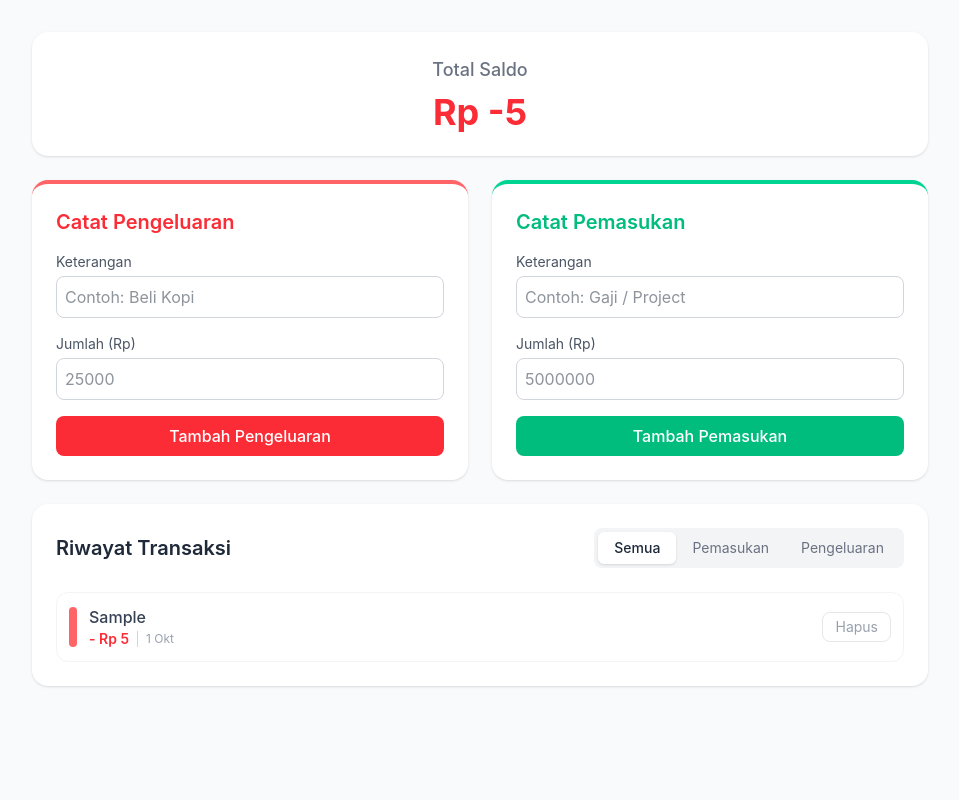
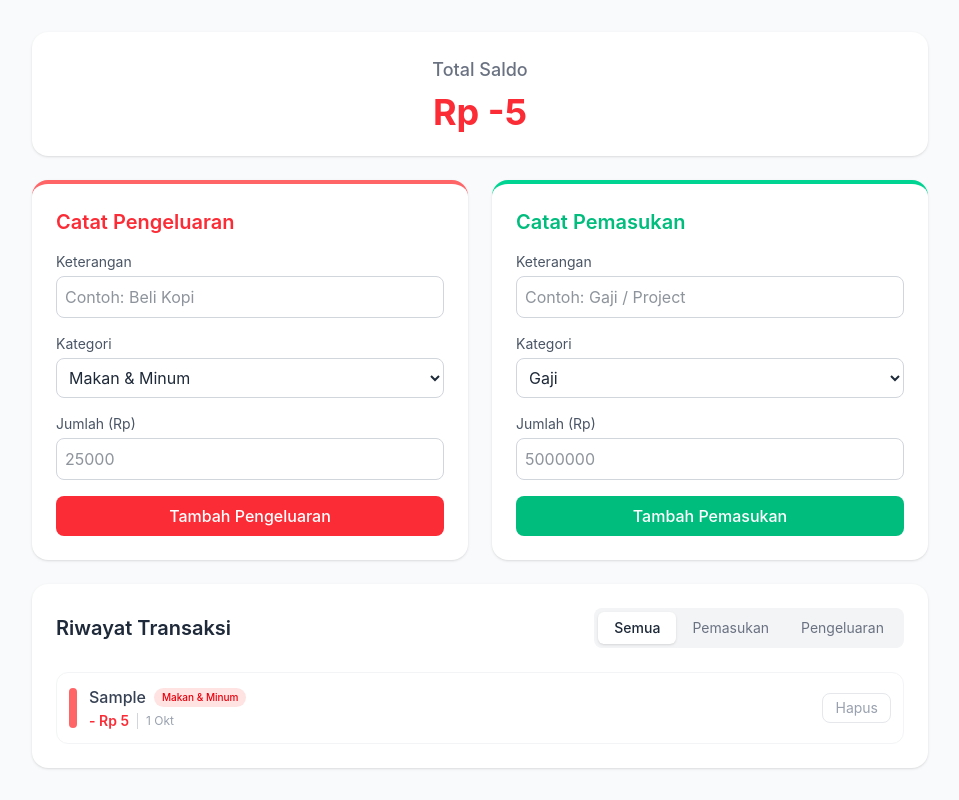
Before and after one commit to husnifatah-dev/expense-tracker, a React (Vite) app: page / in a window 1280 px wide. Both pictures are taken after typing "Sample", "5" into the empty fields and a click on the button "Tambah Pengeluaran". Shown: the whole page, without its empty margins (160-1119 px from the left). Built offline with nearby package versions, Linux system fonts and the light colour scheme.

Commit message:
feat: add transaction categories with ui badges and extract TransactionList into separate component

```diff
--- a/src/App.tsx
+++ b/src/App.tsx
@@ -1,12 +1,10 @@
+// src/App.tsx
 import { useState, useEffect } from 'react'
+import type { Transaction } from './types'
+import TransactionList from './components/TransactionList'
 
-export type Transaction = {
-  id: string;
-  description: string;
-  amount: number;
-  type: 'income' | 'expense';
-  date: string;
-};
+const EXPENSE_CATEGORIES = ['Makan & Minum', 'Transportasi', 'Tagihan', 'Hiburan', 'Lainnya'];
+const INCOME_CATEGORIES = ['Gaji', 'Bonus', 'Bisnis', 'Lainnya'];
 
 function App() {
   const [transactions, setTransactions] = useState<Transaction[]>(() => {
@@ -16,9 +14,11 @@ function App() {
 
   const [expenseDesc, setExpenseDesc] = useState('');
   const [expenseAmount, setExpenseAmount] = useState('');
+  const [expenseCategory, setExpenseCategory] = useState(EXPENSE_CATEGORIES[0]);
 
   const [incomeDesc, setIncomeDesc] = useState('');
   const [incomeAmount, setIncomeAmount] = useState('');
+  const [incomeCategory, setIncomeCategory] = useState(INCOME_CATEGORIES[0]);
 
   const [filter, setFilter] = useState<'all' | 'income' | 'expense'>('all');
 
@@ -26,7 +26,7 @@ function App() {
     localStorage.setItem('transactions', JSON.stringify(transactions));
   }, [transactions]);
 
-  const addTransaction = (type: 'income' | 'expense', desc: string, amountStr: string) => {
+  const addTransaction = (type: 'income' | 'expense', desc: string, amountStr: string, category: string) => {
     if (!desc || !amountStr) return;
     const amount = parseFloat(amountStr);
     if (isNaN(amount) || amount <= 0) return;
@@ -37,8 +37,8 @@ function App() {
       amount,
       type,
       date: new Date().toISOString(),
+      category,
     };
-
     setTransactions(prev => [newTransaction, ...prev]);
   };
 
@@ -48,26 +48,19 @@ function App() {
 
   const handleExpenseSubmit = (e: React.FormEvent) => {
     e.preventDefault();
-    addTransaction('expense', expenseDesc, expenseAmount);
-    setExpenseDesc('');
-    setExpenseAmount('');
+    addTransaction('expense', expenseDesc, expenseAmount, expenseCategory);
+    setExpenseDesc(''); setExpenseAmount(''); setExpenseCategory(EXPENSE_CATEGORIES[0]);
   };
 
   const handleIncomeSubmit = (e: React.FormEvent) => {
     e.preventDefault();
-    addTransaction('income', incomeDesc, incomeAmount);
-    setIncomeDesc('');
-    setIncomeAmount('');
+    addTransaction('income', incomeDesc, incomeAmount, incomeCategory);
+    setIncomeDesc(''); setIncomeAmount(''); setIncomeCategory(INCOME_CATEGORIES[0]);
   };
 
   const totalIncome = transactions.filter(t => t.type === 'income').reduce((acc, curr) => acc + curr.amount, 0);
   const totalExpense = transactions.filter(t => t.type === 'expense').reduce((acc, curr) => acc + curr.amount, 0);
   const balance = totalIncome - totalExpense;
-
-  const filteredTransactions = transactions.filter(t => {
-    if (filter === 'all') return true;
-    return t.type === filter;
-  });
 
   return (
     <div className="min-h-screen bg-gray-50 p-4 md:p-8">
@@ -87,29 +80,10 @@ function App() {
           <div className="bg-white p-6 rounded-2xl shadow-sm border-t-4 border-red-400">
             <h2 className="text-xl font-semibold text-red-500 mb-4">Catat Pengeluaran</h2>
             <form onSubmit={handleExpenseSubmit} className="space-y-4">
-              <div>
-                <label className="block text-sm text-gray-600 mb-1">Keterangan</label>
-                <input
-                  type="text"
-                  value={expenseDesc}
-                  onChange={(e) => setExpenseDesc(e.target.value)}
-                  className="w-full border border-gray-300 rounded-lg p-2 focus:outline-none focus:ring-2 focus:ring-red-200"
-                  placeholder="Contoh: Beli Kopi"
-                />
-              </div>
-              <div>
-                <label className="block text-sm text-gray-600 mb-1">Jumlah (Rp)</label>
-                <input
-                  type="number"
-                  value={expenseAmount}
-                  onChange={(e) => setExpenseAmount(e.target.value)}
-                  className="w-full border border-gray-300 rounded-lg p-2 focus:outline-none focus:ring-2 focus:ring-red-200"
-                  placeholder="25000"
-                />
-              </div>
-              <button type="submit" className="w-full bg-red-500 text-white rounded-lg p-2 hover:bg-red-600 font-medium transition-colors">
-                Tambah Pengeluaran
-              </button>
+              <div><label className="block text-sm text-gray-600 mb-1">Keterangan</label><input type="text" value={expenseDesc} onChange={(e) => setExpenseDesc(e.target.value)} className="w-full border border-gray-300 rounded-lg p-2 focus:outline-none focus:ring-2 focus:ring-red-200" placeholder="Contoh: Beli Kopi" /></div>
+              <div><label className="block text-sm text-gray-600 mb-1">Kategori</label><select value={expenseCategory} onChange={(e) => setExpenseCategory(e.target.value)} className="w-full border border-gray-300 rounded-lg p-2 focus:outline-none focus:ring-2 focus:ring-red-200 bg-white">{EXPENSE_CATEGORIES.map(cat => (<option key={cat} value={cat}>{cat}</option>))}</select></div>
+              <div><label className="block text-sm text-gray-600 mb-1">Jumlah (Rp)</label><input type="number" value={expenseAmount} onChange={(e) => setExpenseAmount(e.target.value)} className="w-full border border-gray-300 rounded-lg p-2 focus:outline-none focus:ring-2 focus:ring-red-200" placeholder="25000" /></div>
+              <button type="submit" className="w-full bg-red-500 text-white rounded-lg p-2 hover:bg-red-600 font-medium transition-colors">Tambah Pengeluaran</button>
             </form>
           </div>
 
@@ -117,95 +91,21 @@ function App() {
           <div className="bg-white p-6 rounded-2xl shadow-sm border-t-4 border-emerald-400">
             <h2 className="text-xl font-semibold text-emerald-500 mb-4">Catat Pemasukan</h2>
             <form onSubmit={handleIncomeSubmit} className="space-y-4">
-              <div>
-                <label className="block text-sm text-gray-600 mb-1">Keterangan</label>
-                <input
-                  type="text"
-                  value={incomeDesc}
-                  onChange={(e) => setIncomeDesc(e.target.value)}
-                  className="w-full border border-gray-300 rounded-lg p-2 focus:outline-none focus:ring-2 focus:ring-emerald-200"
-                  placeholder="Contoh: Gaji / Project"
-                />
-              </div>
-              <div>
-                <label className="block text-sm text-gray-600 mb-1">Jumlah (Rp)</label>
-                <input
-                  type="number"
-                  value={incomeAmount}
-                  onChange={(e) => setIncomeAmount(e.target.value)}
-                  className="w-full border border-gray-300 rounded-lg p-2 focus:outline-none focus:ring-2 focus:ring-emerald-200"
-                  placeholder="5000000"
-                />
-              </div>
-              <button type="submit" className="w-full bg-emerald-500 text-white rounded-lg p-2 hover:bg-emerald-600 font-medium transition-colors">
-                Tambah Pemasukan
-              </button>
+              <div><label className="block text-sm text-gray-600 mb-1">Keterangan</label><input type="text" value={incomeDesc} onChange={(e) => setIncomeDesc(e.target.value)} className="w-full border border-gray-300 rounded-lg p-2 focus:outline-none focus:ring-2 focus:ring-emerald-200" placeholder="Contoh: Gaji / Project" /></div>
+              <div><label className="block text-sm text-gray-600 mb-1">Kategori</label><select value={incomeCategory} onChange={(e) => setIncomeCategory(e.target.value)} className="w-full border border-gray-300 rounded-lg p-2 focus:outline-none focus:ring-2 focus:ring-emerald-200 bg-white">{INCOME_CATEGORIES.map(cat => (<option key={cat} value={cat}>{cat}</option>))}</select></div>
+              <div><label className="block text-sm text-gray-600 mb-1">Jumlah (Rp)</label><input type="number" value={incomeAmount} onChange={(e) => setIncomeAmount(e.target.value)} className="w-full border border-gray-300 rounded-lg p-2 focus:outline-none focus:ring-2 focus:ring-emerald-200" placeholder="5000000" /></div>
+              <button type="submit" className="w-full bg-emerald-500 text-white rounded-lg p-2 hover:bg-emerald-600 font-medium transition-colors">Tambah Pemasukan</button>
             </form>
           </div>
         </div>
 
-        {/* Riwayat Transaksi */}
-        <div className="bg-white p-6 rounded-2xl shadow-sm">
-          <div className="flex flex-col sm:flex-row justify-between items-center mb-6 gap-4">
-            <h2 className="text-xl font-semibold text-gray-800">Riwayat Transaksi</h2>
-
-            {/* Tombol Filter */}
-            <div className="flex bg-gray-100 p-1 rounded-lg">
-              <button
-                onClick={() => setFilter('all')}
-                className={`px-4 py-1.5 text-sm rounded-md transition-colors ${filter === 'all' ? 'bg-white shadow-sm font-medium text-gray-800' : 'text-gray-500 hover:text-gray-700'}`}
-              >
-                Semua
-              </button>
-              <button
-                onClick={() => setFilter('income')}
-                className={`px-4 py-1.5 text-sm rounded-md transition-colors ${filter === 'income' ? 'bg-white shadow-sm font-medium text-emerald-600' : 'text-gray-500 hover:text-gray-700'}`}
-              >
-                Pemasukan
-              </button>
-              <button
-                onClick={() => setFilter('expense')}
-                className={`px-4 py-1.5 text-sm rounded-md transition-colors ${filter === 'expense' ? 'bg-white shadow-sm font-medium text-red-600' : 'text-gray-500 hover:text-gray-700'}`}
-              >
-                Pengeluaran
-              </button>
-            </div>
-          </div>
-
-          {filteredTransactions.length === 0 ? (
-            <p className="text-center text-gray-400 py-6">Tidak ada transaksi ditemukan.</p>
-          ) : (
-            <ul className="space-y-3">
-              {filteredTransactions.map((t) => (
-                <li key={t.id} className="flex justify-between items-center p-3 border border-gray-100 rounded-xl hover:bg-gray-50 transition-colors">
-                  <div className="flex items-center gap-3">
-                    <div className={`w-2 h-10 rounded-full ${t.type === 'expense' ? 'bg-red-400' : 'bg-emerald-400'}`}></div>
-                    <div>
-                      <p className="font-medium text-gray-700">{t.description}</p>
-                      <div className="flex items-center gap-2">
-                        <p className={`text-sm font-semibold ${t.type === 'expense' ? 'text-red-500' : 'text-emerald-500'}`}>
-                          {t.type === 'expense' ? '-' : '+'} Rp {t.amount.toLocaleString('id-ID')}
-                        </p>
-                        {/* Render Tanggal jika ada */}
-                        {t.date && (
-                          <span className="text-xs text-gray-400 border-l border-gray-300 pl-2">
-                            {new Date(t.date).toLocaleDateString('id-ID', { day: 'numeric', month: 'short' })}
-                          </span>
-                        )}
-                      </div>
-                    </div>
-                  </div>
-                  <button
-                    onClick={() => deleteTransaction(t.id)}
-                    className="text-sm text-gray-400 hover:text-red-500 px-3 py-1 bg-white border border-gray-200 rounded-lg hover:border-red-200 transition-colors"
-                  >
-                    Hapus
-                  </button>
-                </li>
-              ))}
-            </ul>
-          )}
-        </div>
+        {/* Komponen Riwayat Transaksi yang sudah dipisah */}
+        <TransactionList
+          transactions={transactions}
+          filter={filter}
+          setFilter={setFilter}
+          onDelete={deleteTransaction}
+        />
 
       </div>
     </div>
--- /dev/null
+++ b/src/components/TransactionList.tsx
@@ -0,0 +1,66 @@
+import type { Transaction } from '../types';
+
+type TransactionListProps = {
+  transactions: Transaction[];
+  filter: 'all' | 'income' | 'expense';
+  setFilter: (filter: 'all' | 'income' | 'expense') => void;
+  onDelete: (id: string) => void;
+};
+
+export default function TransactionList({ transactions, filter, setFilter, onDelete }: TransactionListProps) {
+  const filteredTransactions = transactions.filter(t => {
+    if (filter === 'all') return true;
+    return t.type === filter;
+  });
+
+  return (
+    <div className="bg-white p-6 rounded-2xl shadow-sm">
+      <div className="flex flex-col sm:flex-row justify-between items-center mb-6 gap-4">
+        <h2 className="text-xl font-semibold text-gray-800">Riwayat Transaksi</h2>
+
+        <div className="flex bg-gray-100 p-1 rounded-lg">
+          <button onClick={() => setFilter('all')} className={`px-4 py-1.5 text-sm rounded-md transition-colors ${filter === 'all' ? 'bg-white shadow-sm font-medium text-gray-800' : 'text-gray-500 hover:text-gray-700'}`}>Semua</button>
+          <button onClick={() => setFilter('income')} className={`px-4 py-1.5 text-sm rounded-md transition-colors ${filter === 'income' ? 'bg-white shadow-sm font-medium text-emerald-600' : 'text-gray-500 hover:text-gray-700'}`}>Pemasukan</button>
+          <button onClick={() => setFilter('expense')} className={`px-4 py-1.5 text-sm rounded-md transition-colors ${filter === 'expense' ? 'bg-white shadow-sm font-medium text-red-600' : 'text-gray-500 hover:text-gray-700'}`}>Pengeluaran</button>
+        </div>
+      </div>
+
+      {filteredTransactions.length === 0 ? (
+        <p className="text-center text-gray-400 py-6">Tidak ada transaksi ditemukan.</p>
+      ) : (
+        <ul className="space-y-3">
+          {filteredTransactions.map((t) => (
+            <li key={t.id} className="flex justify-between items-center p-3 border border-gray-100 rounded-xl hover:bg-gray-50 transition-colors">
+              <div className="flex items-center gap-3">
+                <div className={`w-2 h-10 rounded-full ${t.type === 'expense' ? 'bg-red-400' : 'bg-emerald-400'}`}></div>
+                <div>
+                  <div className="flex items-center gap-2">
+                    <p className="font-medium text-gray-700">{t.description}</p>
+                    {t.category && (
+                      <span className={`text-[10px] px-2 py-0.5 rounded-full font-medium ${t.type === 'expense' ? 'bg-red-100 text-red-600' : 'bg-emerald-100 text-emerald-600'}`}>
+                        {t.category}
+                      </span>
+                    )}
+                  </div>
+                  <div className="flex items-center gap-2 mt-0.5">
+                    <p className={`text-sm font-semibold ${t.type === 'expense' ? 'text-red-500' : 'text-emerald-500'}`}>
+                      {t.type === 'expense' ? '-' : '+'} Rp {t.amount.toLocaleString('id-ID')}
+                    </p>
+                    {t.date && (
+                      <span className="text-xs text-gray-400 border-l border-gray-300 pl-2">
+                        {new Date(t.date).toLocaleDateString('id-ID', { day: 'numeric', month: 'short' })}
+                      </span>
+                    )}
+                  </div>
+                </div>
+              </div>
+              <button onClick={() => onDelete(t.id)} className="text-sm text-gray-400 hover:text-red-500 px-3 py-1 bg-white border border-gray-200 rounded-lg hover:border-red-200 transition-colors">
+                Hapus
+              </button>
+            </li>
+          ))}
+        </ul>
+      )}
+    </div>
+  );
+}
--- /dev/null
+++ b/src/types.ts
@@ -0,0 +1,8 @@
+export type Transaction = {
+  id: string;
+  description: string;
+  amount: number;
+  type: 'income' | 'expense';
+  date: string;
+  category?: string;
+};
```
